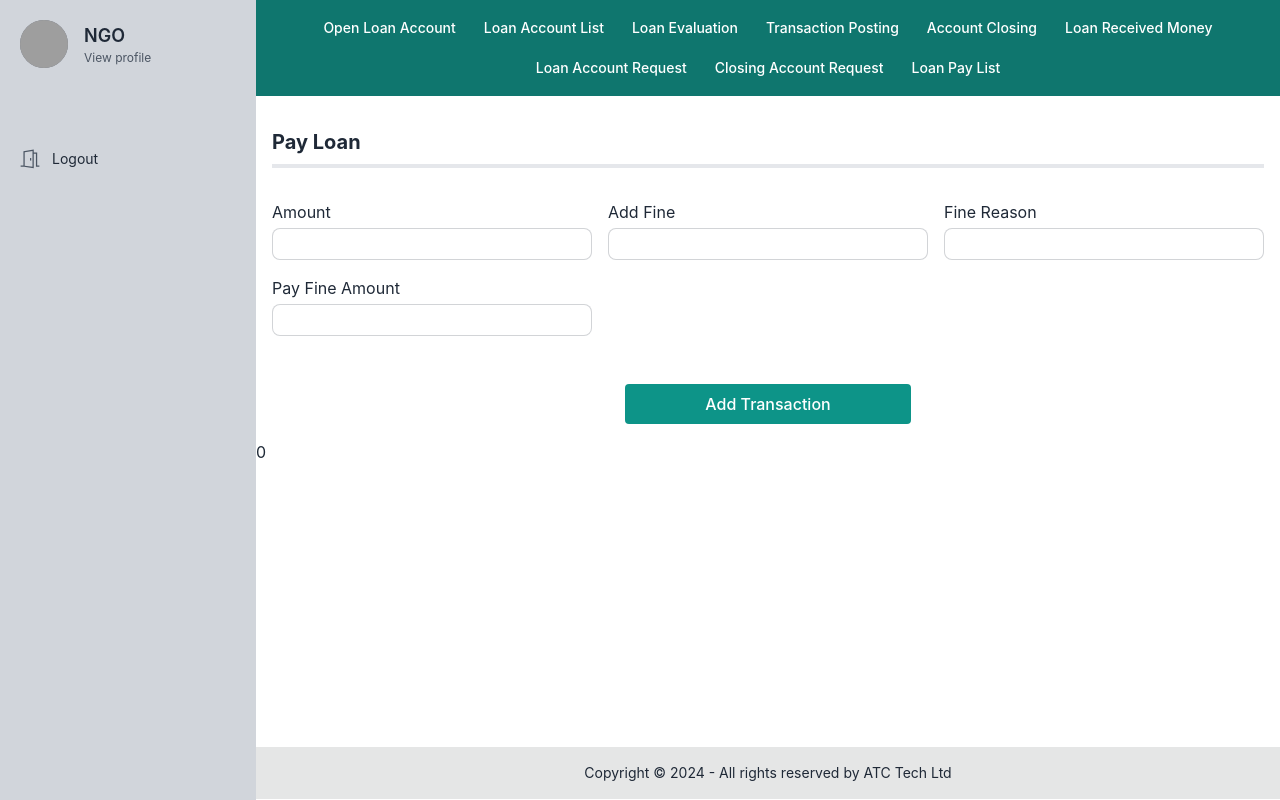
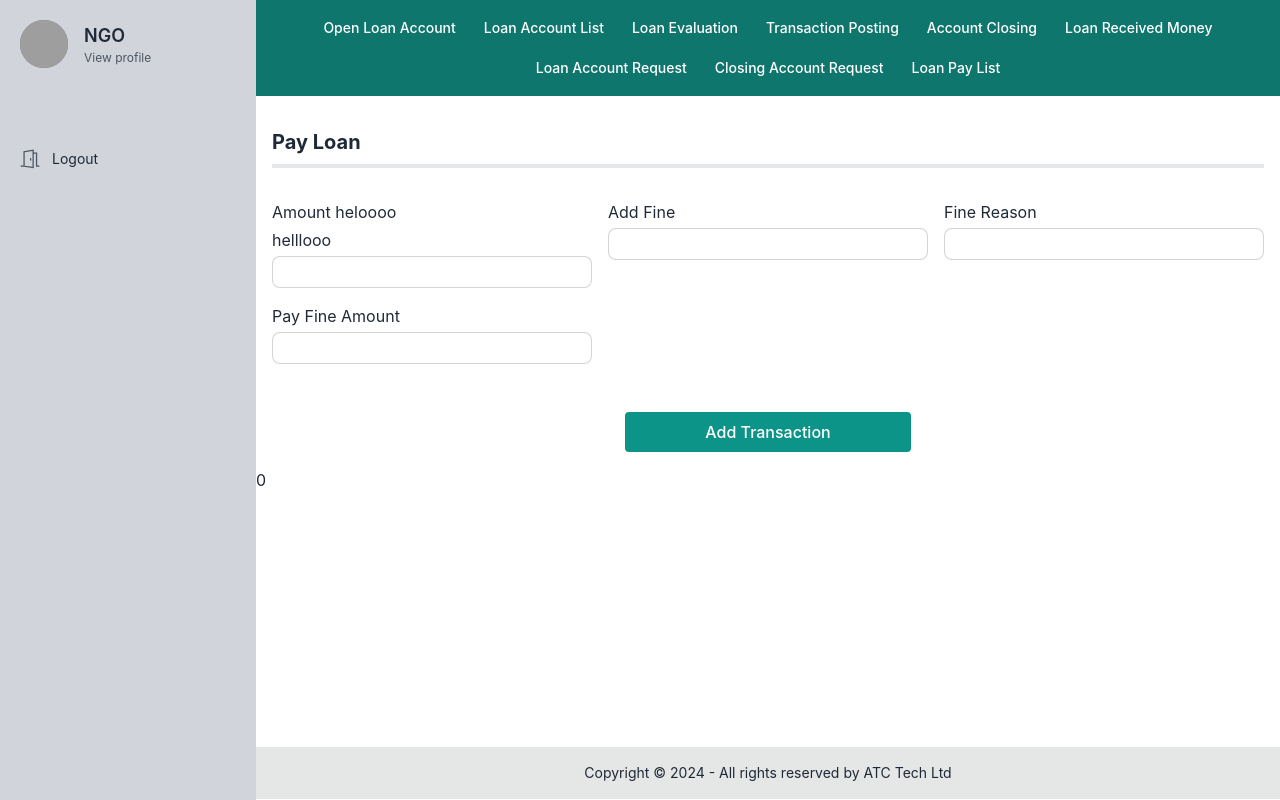
Before and after one commit to MDYeaminIslam/NGO_Project, a React (Vite) app: page /loan_transaction_posting_details/1 in a window 1280 px wide. Built offline with nearby package versions, Linux system fonts and the light colour scheme; no server answers; grey boxes are pictures that could not be loaded.

Commit message:
loan transtion posting

```diff
--- a/src/pages/Loan Management/LoanTransactionPostingDetails.jsx
+++ b/src/pages/Loan Management/LoanTransactionPostingDetails.jsx
@@ -90,7 +90,8 @@ const LoanTransactionPostingDetails = () => {
                 <form >
                     <div className="grid grid-cols-1 md:grid-cols-3 max-w-5xl mx-auto gap-4 my-8">
                         <div className="flex flex-col gap-1">
-              <label htmlFor="">Amount</label>
+                            <label htmlFor="">Amount heloooo</label>
+                            <p>helllooo</p>
                             <input
                                 onChange={handleChange}
                                 type="number"
--- a/src/pages/Loan Management/Loan_transaction_posting.jsx
+++ b/src/pages/Loan Management/Loan_transaction_posting.jsx
@@ -75,14 +75,10 @@ const Loan_transaction_posting = () => {
           <div className="overflow-x-auto">
             <table className="table">
               <thead className='grid grid-cols-4 w-full bg-teal-500 text-white rounded-md'>
-
-
                 <th>Name</th>
                 <th>Payment</th>
                 <th>date</th>
                 <th>Action</th>
-
-
               </thead>
             </table>
           </div>
```
Lines whose indentation alone changed are shown as unchanged.
